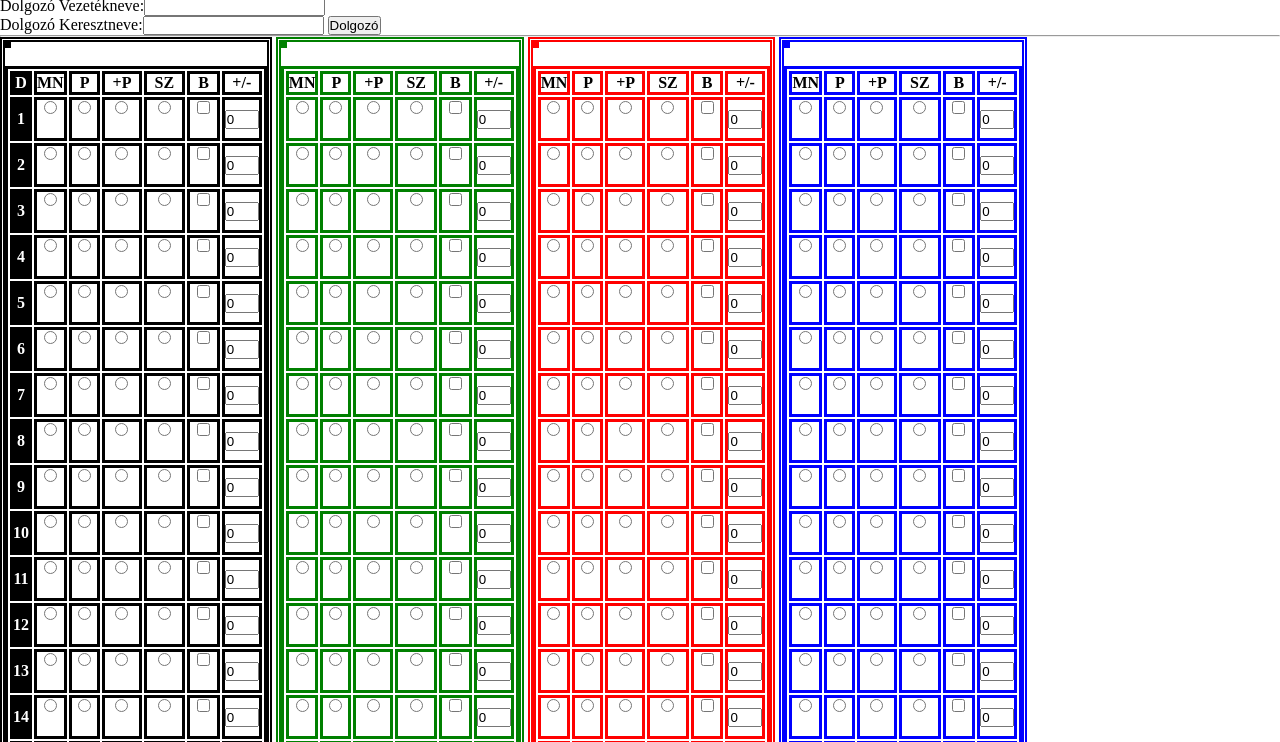
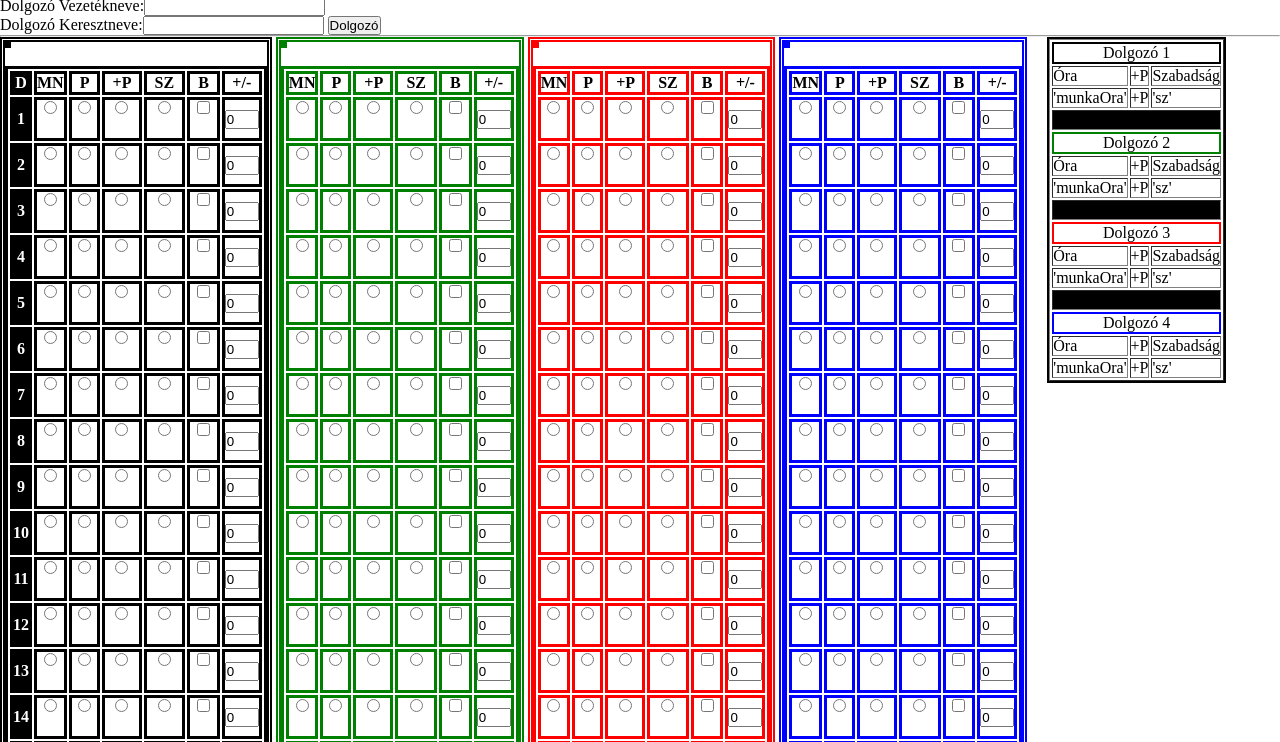
Before and after one commit to SzentesiNorbert/Beosztas, a plain HTML site: page index.html in a window 1280 px wide. Shown: the part 40-782 px from the top of the page. Drawn offline with Linux system fonts and the light colour scheme.

Commit message:
Add files via upload
Szumma lista és Javascript próbálkozások

```diff
--- a/index.html
+++ b/index.html
@@ -1240,6 +1240,74 @@
 
   </table>
 </div>
+<div  class="sum1">
+  <table border="1">
+    <tr>
+      <td colspan=3 align="center" class="dolgozo1">
+        Dolgozó 1
+      </td>
+    </tr>
+    <tr>
+      <td>Óra</td>
+      <td>+P</td>
+      <td>Szabadság</td>
+    </tr>
+    <tr>
+      <td name="dolgozo1">'munkaOra'</td>
+      <td>+P</td>
+      <td>'sz'</td>
+    </tr>
+    <td colspan=3  class="empty">&nbsp</td>
+    <tr>
+      <td colspan=3 align="center" class="dolgozo2">
+        Dolgozó 2
+      </td>
+    </tr>
+    <tr>
+      <td>Óra</td>
+      <td>+P</td>
+      <td>Szabadság</td>
+    </tr>
+    <tr>
+      <td>'munkaOra'</td>
+      <td>+P</td>
+      <td>'sz'</td>
+    </tr>
+    <td colspan=3  class="empty">&nbsp</td>
+    <tr>
+      <td colspan=3 align="center" class="dolgozo3">
+        Dolgozó 3
+      </td>
+    </tr>
+    <tr>
+      <td>Óra</td>
+      <td>+P</td>
+      <td>Szabadság</td>
+    </tr>
+    <tr>
+      <td>'munkaOra'</td>
+      <td>+P</td>
+      <td>'sz'</td>
+    </tr>
+    <td colspan=3  class="empty">&nbsp</td>
+    <tr>
+      <td colspan=3 align="center" class="dolgozo4">
+        Dolgozó 4
+      </td>
+    </tr>
+    <tr>
+      <td>Óra</td>
+      <td>+P</td>
+      <td>Szabadság</td>
+    </tr>
+    <tr>
+      <td>'munkaOra'</td>
+      <td>+P</td>
+      <td>'sz'</td>
+    </tr>
+
+  </table>
+</div>
 <br>
   <button onclick="gen();">Generál</button>
 </body>
--- a/script.js
+++ b/script.js
@@ -6,6 +6,7 @@ function ujDolg(){
   var table = document.getElementsByTagName('table')[0];
   var table2 = document.getElementsByTagName('table')[1];
   var dolgozo = table.insertRow(0);
+  var dolgozo2 = table.insertRow(1);
   var cell1 = dolgozo.insertCell(0);
   var cell2 = dolgozo.insertCell(1);
   cell1.innerHTML = vnev;
@@ -14,33 +15,24 @@ function ujDolg(){
 
 
 /*Munkaóra kiszámítás*/
+var Munka = 11;
+function myInputM(){
 
-var munkaOra = 0;
-var pi = 0;
-var sz =0;
+ Munka + 11;
+console.log(Munka);
+};
+
+function munkaOra() {
+  cell.innerHTML = dolgozo1;
+
+return myInputM();
 
 
-
-  function myInputM(){
-
-    var mn = document.getElementById('myInput')
-    var pi = document.getElementById('myInputP')
-    var sz = document.getElementById('myInputSZ1')
-    var b = document.getElementById('myInputB1')
-  if (mn.clicked=true) {
-    munkaOra =+11;
-    pi = 0;
-    sz = 0;
 }
-console.log(munkaOra);
-console.log(sz);
-
-}
-
 /*Munkaidő korrigálás*/
 
 var korr = document.getElementById('myInputKorr1')
 function fix(){
-  var munkaOra = munkaOra-korr
+  var Munka = Munka-korr;
 }
 console.log(munkaOra);
--- a/style.css
+++ b/style.css
@@ -527,3 +527,25 @@ width: 30px;
   background: black;
 }
 /* Összesítés*/
+.sum1 {
+  border: 2px solid black;
+  width: 175px;
+  display: inline-block;
+  position: absolute;
+  margin-left: 20px;
+}
+.empty {
+  background-color: black;
+}
+.dolgozo1{
+  border: 2px double black;
+}
+.dolgozo2{
+  border: 2px double green;
+}
+.dolgozo3{
+  border: 2px double red;
+}
+.dolgozo4{
+  border: 2px double blue;
+}
```
